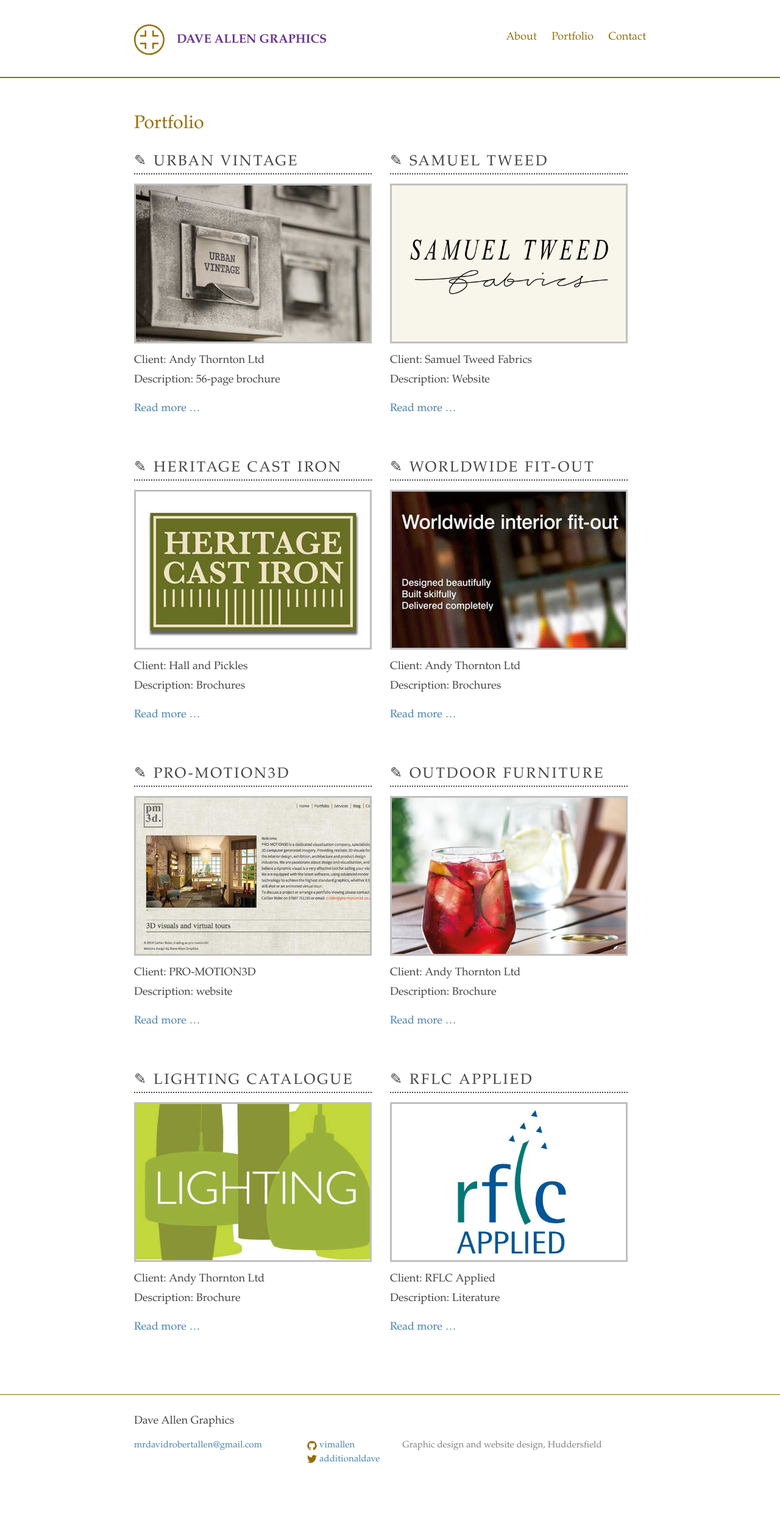
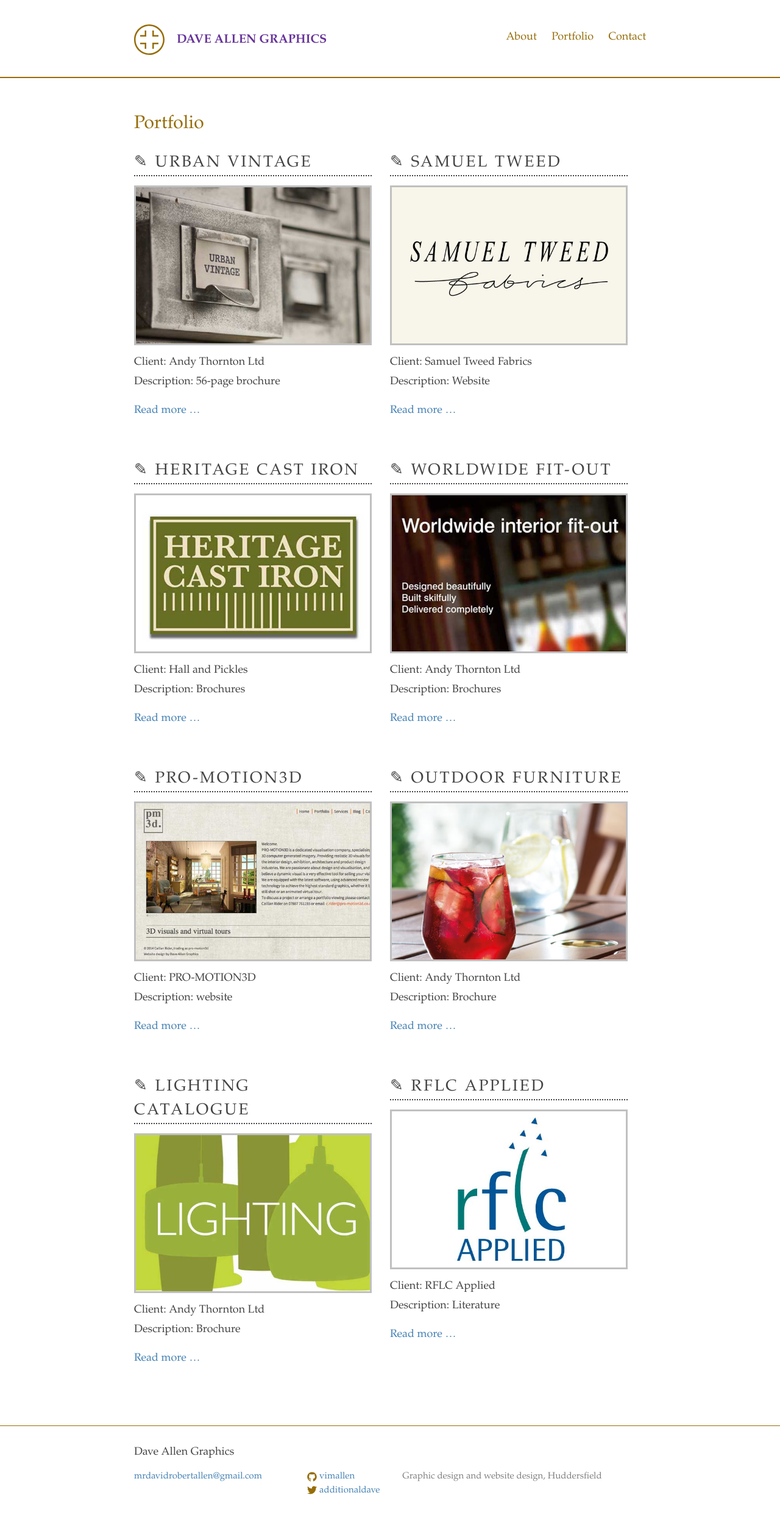
Before and after one commit to vimallen/allend, a Jekyll site: the page built from portfolio/index.md, in a window 1280 px wide. Shown: the whole page at 61% size. Built offline with Jekyll 4.4.1, drawn with Linux system fonts in a browser that asks for light colours; before the commit the page ends 2464 px from its top, so only the background shows below that.

Commit message:
Header alts

```diff
--- a/_sass/_layout.scss
+++ b/_sass/_layout.scss
@@ -252,17 +252,19 @@
 
     h4 {
         font-size: 24px;
-		text-transform: uppercase;
-		border-bottom: 2px dotted ;
-		letter-spacing: 0.12em;
-
-//        @include media-query($on-laptop) {
-//            font-size: 36px;
-//        }
+        @include media-query($on-laptop) {
+            font-size: 28px;
+        }
     }
 }
 
-.module-portfolio h4:before {
+.module-portfolio h3{
+					text-transform: uppercase;
+					border-bottom: 2px dotted ;
+					letter-spacing: 0.12em;
+}
+
+
+.module-portfolio h3:before {
 					content: "✎ ";
-
-}
+					}
--- a/portfolio/index.md
+++ b/portfolio/index.md
@@ -8,7 +8,7 @@
 {% for job in site.data.jobs %}
 <div class="col-portfolio">
 	<div class="module-portfolio">
-<h4>{{job.name}}</h4>
+<h3>{{job.name}}</h3>
 <a href="{{job.link}}" class="what"><img src="{{job.image}}"></a>
 <p>Client: {{job.client}}</p>
 <p>Description: {{job.description}}</p>
```
